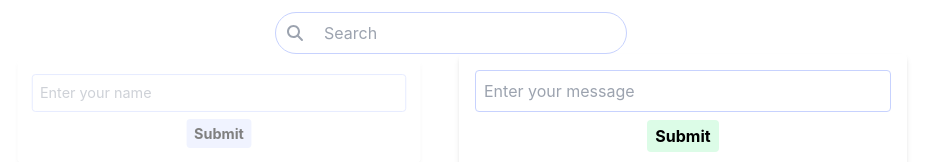
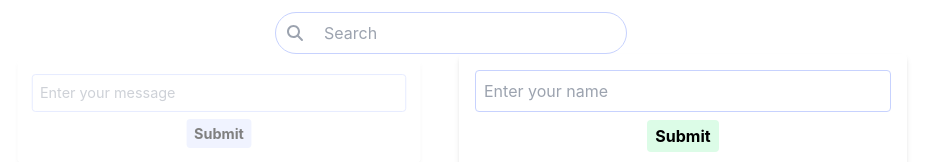
Before and after one commit to yafira/cute-ui-interactions, a React (Create React App) app: page / in a window 1280 px wide. Shown: the part 1116-1278 px from the top of the page, without its empty margins (189-1123 px from the left). Built offline with nearby package versions, Linux system fonts and the light colour scheme.

Commit message:
switched placeholder for forms

```diff
--- a/src/components/Forms.js
+++ b/src/components/Forms.js
@@ -24,7 +24,7 @@ const Form1 = () => {
 		>
 			<input
 				type='text'
-				placeholder='Enter your name'
+				placeholder='Enter your message'
 				value={name}
 				onChange={handleChange}
 				className='border border-indigo-200 rounded p-2 w-full'
@@ -62,7 +62,7 @@ const Form2 = () => {
 			className='bg-white shadow-md rounded p-4 mb-4 w-full max-w-md'
 		>
 			<input
-				placeholder='Enter your message'
+				placeholder='Enter your name'
 				value={message}
 				onChange={handleChange}
 				className='border border-indigo-200 rounded p-2 w-full'
```
